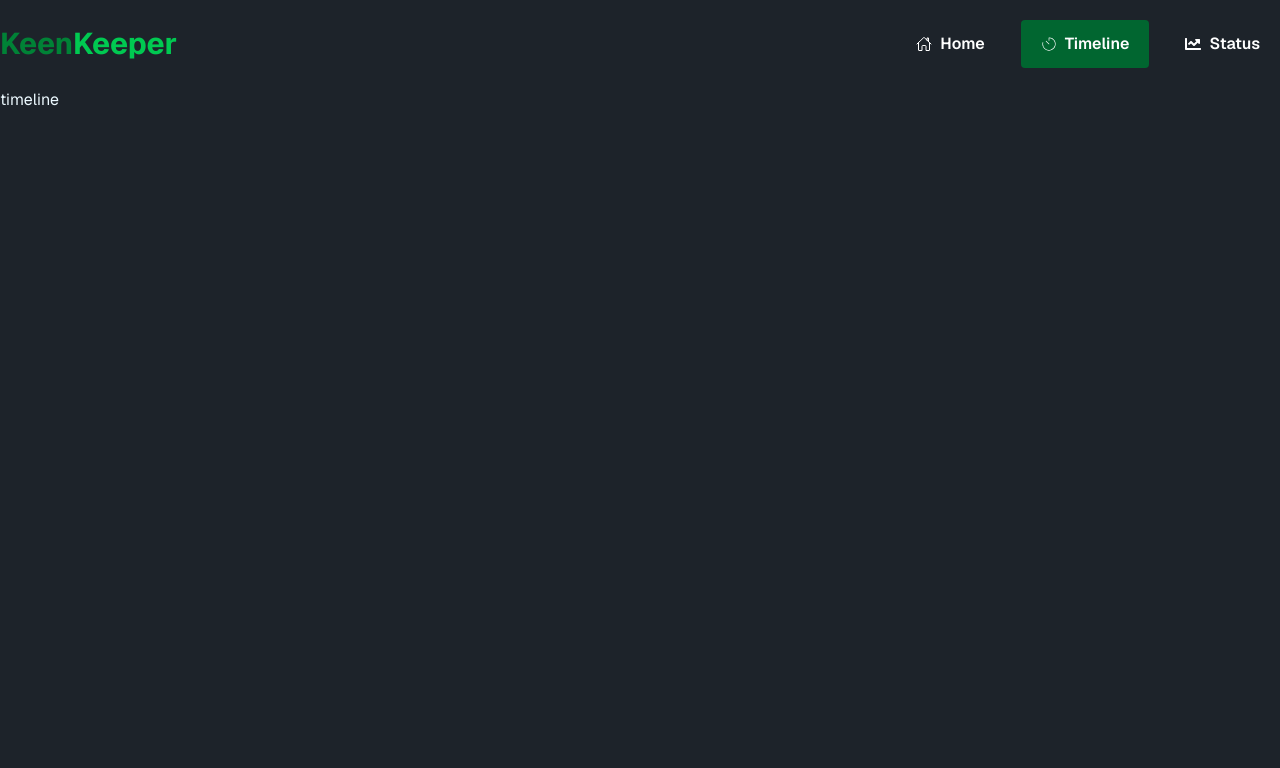
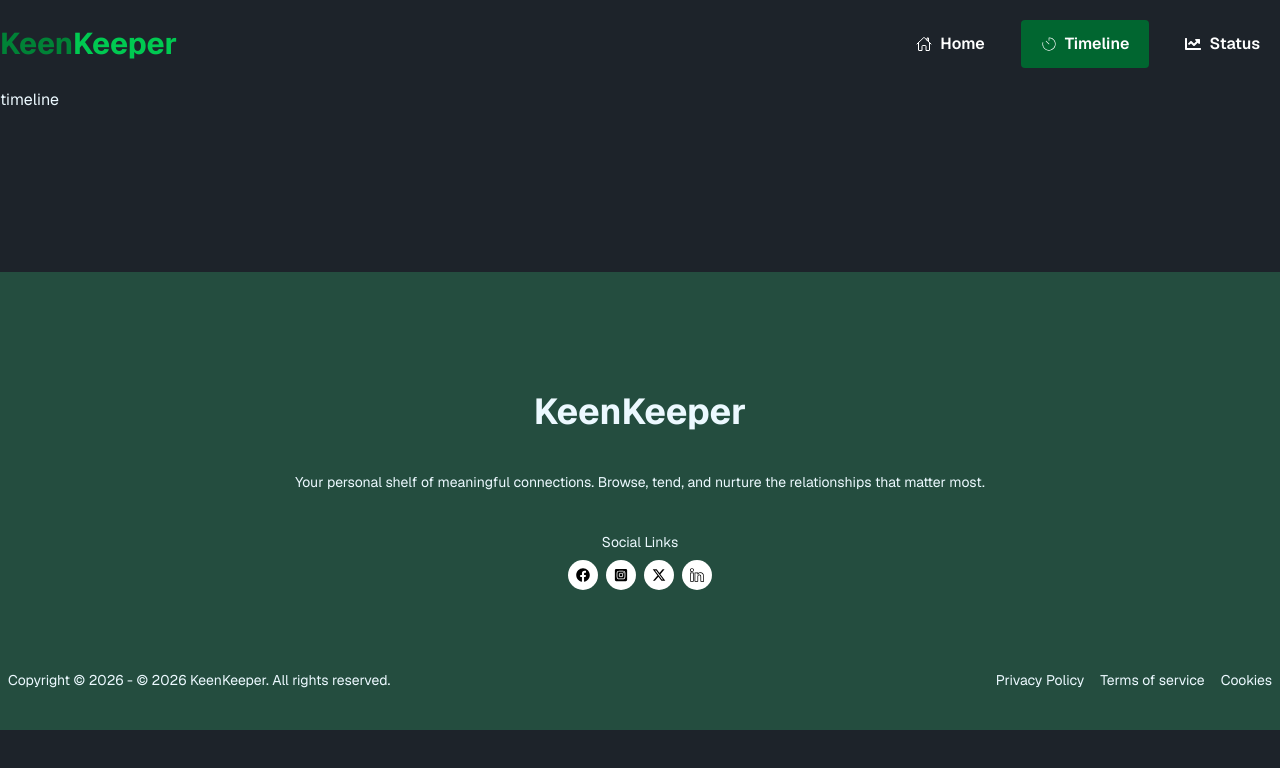
Before and after one commit to mohammadmostofa/keen-keeper, a React (Vite) app: page /Timeline in a window 1280 px wide. Shown: the top 768 px of the page. Built offline with nearby package versions, Linux system fonts and the light colour scheme.

Commit message:
added inn footer section

```diff
--- a/src/Component/Friends/Friends.jsx
+++ b/src/Component/Friends/Friends.jsx
@@ -10,11 +10,11 @@ const Friends = ({FriendsCards}) => {
 
   return (
 
+     <div>
 
+      <h1 className=' container mx-auto text-4xl font-bold mt-40 '>Your Friends</h1>
 
-
-
-       <div className=' grid grid-cols-1 md:grid-cols-3 lg:grid-cols-4 container mx-auto justify-between items-center gap-5 mt-15 py-10 '>
+ <div className=' grid grid-cols-1 md:grid-cols-3 lg:grid-cols-4 container mx-auto justify-between items-center gap-5 py-10 '>
           <Suspense fallback = {<span className="loading loading-spinner text-primary"></span>}>
 
                 {
@@ -22,14 +22,10 @@ const Friends = ({FriendsCards}) => {
              }
 
           </Suspense>
+    </div>
 
 
-
-
-
-
-    </div>
-
+     </div>
 
   );
 };
--- /dev/null
+++ b/src/Component/Shared/Footer/Footer.jsx
@@ -0,0 +1,41 @@
+import React from 'react';
+import { FaFacebook, FaInstagramSquare } from 'react-icons/fa';
+import { FaXTwitter } from 'react-icons/fa6';
+import { SlSocialLinkedin } from 'react-icons/sl';
+
+const Footer = () => {
+  return (
+    <div className='bg-[#244D3F]' >
+
+  <footer className="footer footer-horizontal footer-center text-base-content rounded pt-30 mt-40  container mx-auto ">
+
+         <h2 className='font-bold text-4xl '>KeenKeeper</h2>
+         <p>Your personal shelf of meaningful connections. Browse, tend, and nurture the relationships that matter most.</p>
+          <div>
+            <h3>Social Links</h3>
+
+            <div className='flex space-x-2 justify-center items-center'>
+              <span className='p-2 bg-white text-black font-bold rounded-full'><FaFacebook/></span>
+              <span className='p-2 bg-white text-black font-bold rounded-full'><FaInstagramSquare/></span>
+              <span className='p-2 bg-white text-black font-bold rounded-full'><FaXTwitter/></span>
+              <span className='p-2 bg-white text-black font-bold rounded-full'><SlSocialLinkedin/></span>
+
+
+            </div>
+          </div>
+
+  <aside className=' flex justify-between items-center w-full py-10 px-2'>
+    <h4>Copyright © {new Date().getFullYear()} - © 2026 KeenKeeper. All rights reserved.</h4>
+    <nav className='flex items-center space-x-4'>
+      <a href="">Privacy Policy</a>
+      <a href="">Terms of service</a>
+      <a href="">Cookies</a>
+    </nav>
+  </aside>
+</footer>
+
+    </div>
+  );
+};
+
+export default Footer;
--- a/src/Component/Shared/FrdCard/FrdCard.jsx
+++ b/src/Component/Shared/FrdCard/FrdCard.jsx
@@ -13,7 +13,7 @@ const LastDaysAge = Math.floor((newDate - lastMonth) / (1000*60*60*24))  ;
     <div >
 
       <div className=" flex flex-col justify-center items-center p-5
-      shadow-base-100  rounded-sm bg-gray-800 shadow-md ">
+     rounded-sm bg-gray-800 drop-shadow-2xl  shadow-indigo-600 ">
   <figure className="px-10 pt-10 ">
     <img
       src={card.picture}
--- a/src/Component/Shared/Navbar/Navbar.jsx
+++ b/src/Component/Shared/Navbar/Navbar.jsx
@@ -45,6 +45,10 @@ const Navbar = () => {
   </div>
 </div>
 
+ {
+
+ }
+
     </div>
   );
 };
--- a/src/MainLayout/MainLayout.jsx
+++ b/src/MainLayout/MainLayout.jsx
@@ -1,12 +1,14 @@
 import React from 'react';
 import Navbar from '../Component/Shared/Navbar/Navbar';
 import { Outlet } from 'react-router';
+import Footer from '../Component/Shared/Footer/Footer';
 
 const MainLayout = () => {
   return (
     <div>
           <Navbar></Navbar>
           <Outlet></Outlet>
+          <Footer></Footer>
     </div>
   );
 };
```
